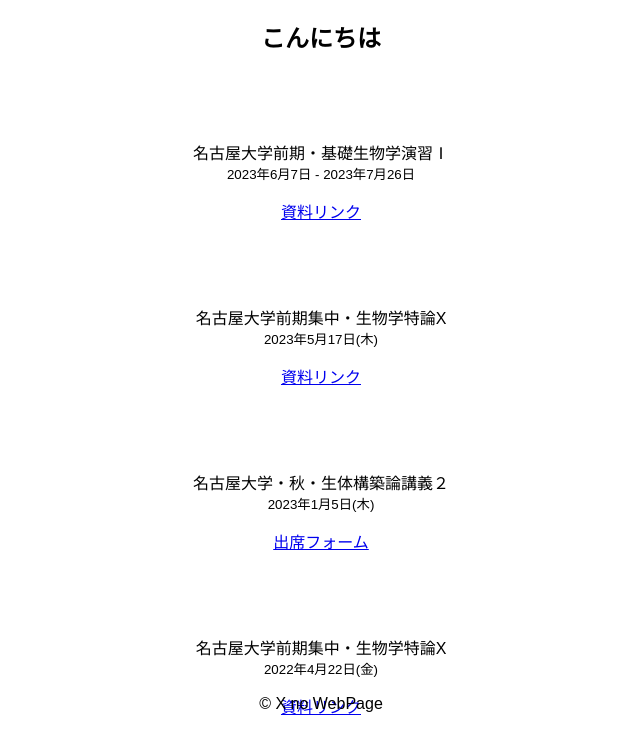
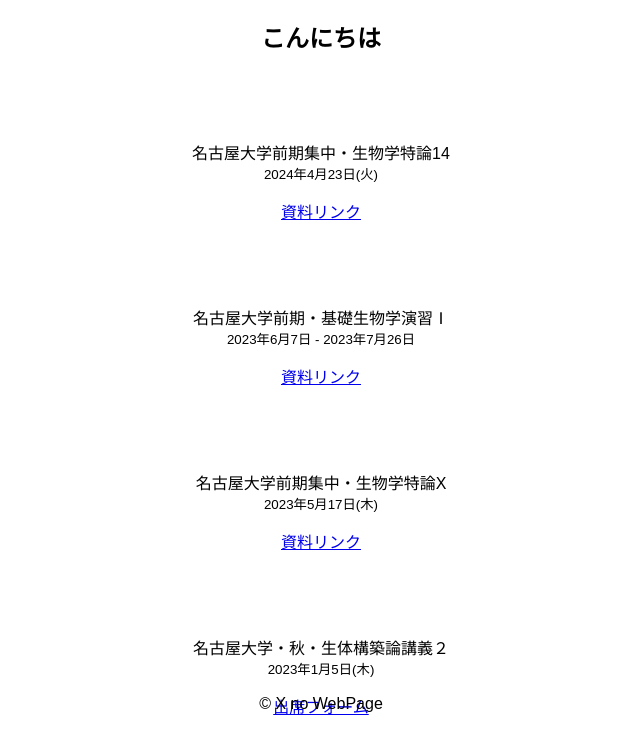
Before and after one commit to iwanaminami/sharingpage, a plain HTML site: page index.html in a window 1280 px wide. Shown: the part 61-800 px from the top of the page, without its empty margins (319-959 px from the left). Drawn offline with Linux system fonts and the light colour scheme.

Commit message:
Update index.html

```diff
--- a/index.html
+++ b/index.html
@@ -9,6 +9,11 @@
     <h1 style="text-align: center">Hallo, Bonjour, Ciao, Bună ziua!</h1>
     <h2 style="text-align: center">こんにちは</h2>
 
+
+    <div style="text-align: center; padding-top: 50px;">
+      <p>名古屋大学前期集中・生物学特論14<br><small>2024年4月23日(火)</small></p>
+      <p><a href = "https://github.com/iwanaminami/tokuron142024" target="_blank" rel="noopener noreferrer">資料リンク</a></p>
+    </div>
 
     <div style="text-align: center; padding-top: 50px;">
       <p>名古屋大学前期・基礎生物学演習Ⅰ<br><small>2023年6月7日 - 2023年7月26日</small></p>
```
